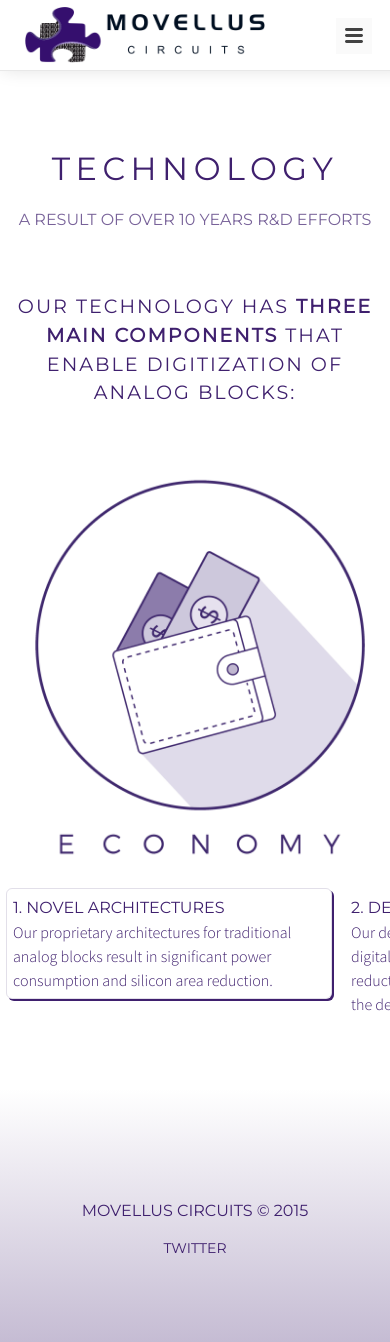
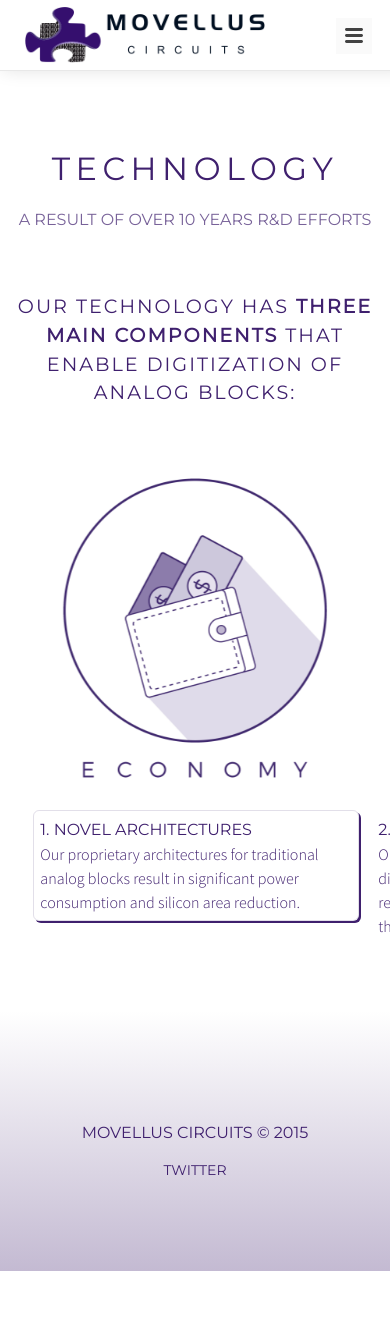
Before and after one commit to zaghmout/movellus, a Jekyll site: the page built from technology/index.html, in a window 390 px wide and 1349 px high. Shown: the top 1342 px of the window. Built offline with Jekyll 4.4.1, drawn with Linux system fonts in a browser that asks for light colours; nearby versions of some CDN libraries.

Commit message:
trying to make larissa happy

```diff
--- a/_sass/_layout.scss
+++ b/_sass/_layout.scss
@@ -1318,6 +1318,10 @@
     list-style-type: none;
     margin: 5px;
     display: none;
+    -webkit-animation: fadeInUp 1s ease-out forwards;
+    animation-name: fadeInUp 1s ease-out forwards;
+    -webkit-animation-fill-mode: both;
+    animation-fill-mode: both;
 }
 li.active-gif{
     display: block !important;
@@ -1391,7 +1395,10 @@
 
     }
     #gif-list img {
-        max-width: 100vw;
+        max-width: 80vw;
+        max-height: 80vw;
+        display: block;
+        margin: 0 auto;
     }
     ul#gif-list{
         max-width: 400px;
@@ -1403,7 +1410,7 @@
     }
     #labels-list{
         width: 1200px;
-        margin-left: 0px;
+        margin-left: 7vw;
     }
 
     #labels-list li, #labels-list li.active-label{
```
Also changed, not shown: _layouts/default.html (+17 -1 lines), 7 other files.
